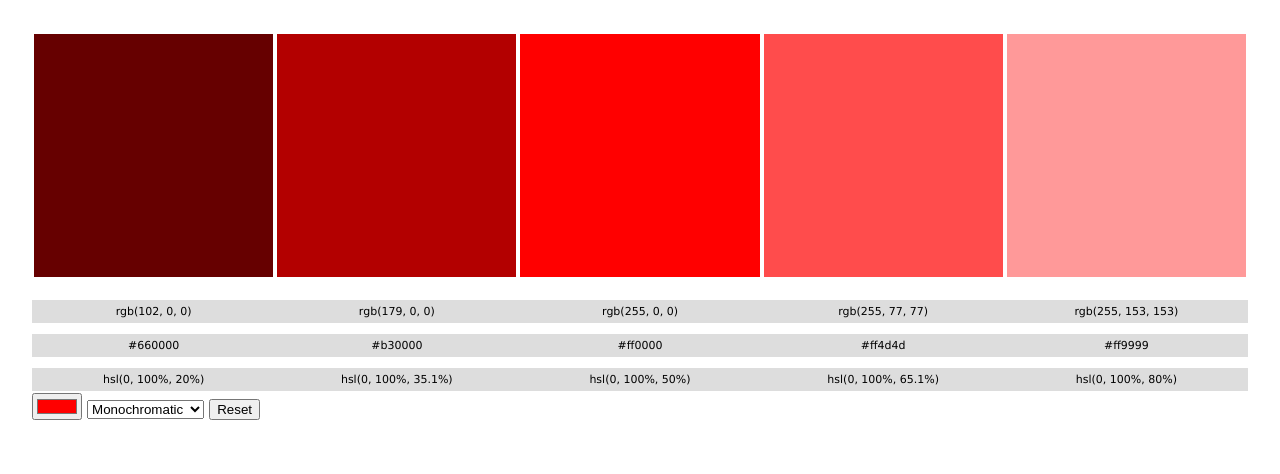
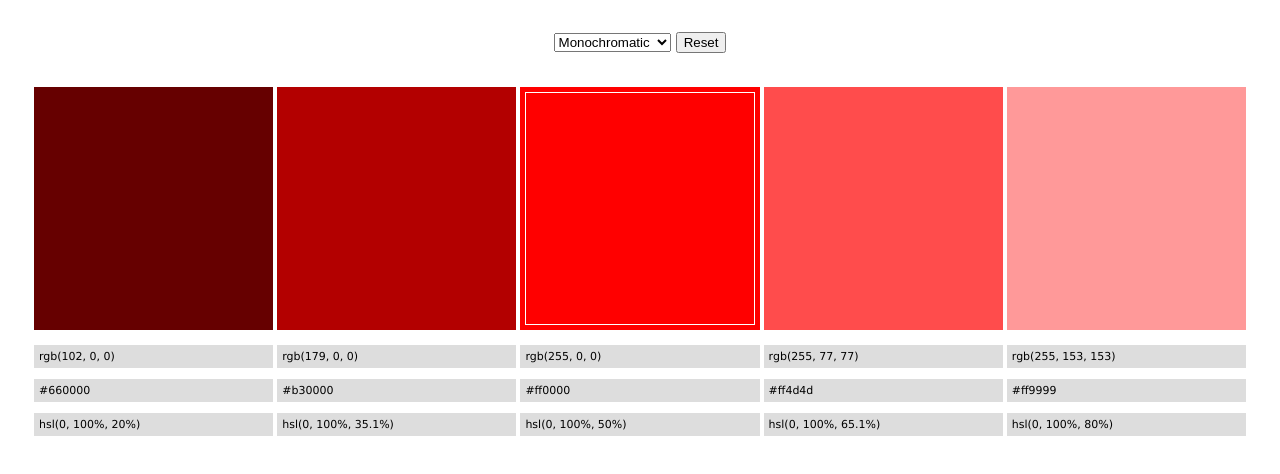
Before and after one commit to erik8036granberg/color-palette-redux-v2, a plain HTML site: page index.html in a window 1280 px wide. Drawn offline with Linux system fonts and the light colour scheme.

Commit message:
Color picker integrated in middle box - test browsers!

```diff
--- a/index.html
+++ b/index.html
@@ -13,22 +13,7 @@
 
     <div class="wrapper">
 
-        <div class="boxwrapper">
-            <div id="box_1" class="colorbox"></div>
-            <div id="box_2" class="colorbox"></div>
-            <div id="box_3" class="colorbox"></div>
-            <div id="box_4" class="colorbox"></div>
-            <div id="box_5" class="colorbox"></div>
-            <div id="box_1_label" class="label"></div>
-            <div id="box_2_label" class="label"></div>
-            <div id="box_3_label" class="label"></div>
-            <div id="box_4_label" class="label"></div>
-            <div id="box_5_label" class="label"></div>
-        </div>
-
-        <div class="panel">
-
-            <input type="color" id="colorWell" value="#FF0000">
+        <div class="panelwrapper">
 
             <select id="selectColor">
                 <option value="Monochromatic">Monochromatic</option>
@@ -43,6 +28,23 @@
 
         </div>
 
+        <div class="boxwrapper">
+            <div id="box_1" class="colorbox"></div>
+            <div id="box_2" class="colorbox"></div>
+            <div id="box_3" class="colorbox">
+                <div class="container">
+                    <input type="color" id="colorWell" value="#FF0000" class="field-radio">
+                    <span class="container" id="color_val"></span>
+                </div>
+            </div>
+            <div id="box_4" class="colorbox"></div>
+            <div id="box_5" class="colorbox"></div>
+            <div id="box_1_label" class="label"></div>
+            <div id="box_2_label" class="label"></div>
+            <div id="box_3_label" class="label"></div>
+            <div id="box_4_label" class="label"></div>
+            <div id="box_5_label" class="label"></div>
+        </div>
 
         <script src="script.js"></script>
 </body>
--- a/style.css
+++ b/style.css
@@ -18,8 +18,14 @@ body {
 .wrapper {
   padding: 2rem;
   max-width: 1280px;
+  height: auto;
   margin: 0 auto;
+}
 
+.panelwrapper {
+  margin: 0 auto;
+  padding: 0 0 2rem 0;
+  text-align: center;
 }
 
 .boxwrapper {
@@ -27,23 +33,61 @@ body {
   grid-template-columns: repeat(5, 1fr);
 }
 
-.wrapper .colorbox {
+.colorbox {
   padding-top: 100%;
   border: solid 2px rgb(255, 255, 255);
 }
 
-.wrapper .label {
-  font-size: 11px;
-  height: 30px;
-  text-align: center;
-  margin: 10px 0;
+#box_3 {
+  position: relative;
+  transition: 0.5s;
 }
 
-.wrapper .label p {
+#box_3:before {
+  content: " ";
+  position: absolute;
+  z-index: 50;
+  top: 5px;
+  left: 5px;
+  right: 5px;
+  bottom: 5px;
+  border: 1px solid #ffffff;
+  pointer-events: none;
+}
+
+#box_3:hover {
+  transform: scale(0.9);
+}
+
+.label {
+  font-size: 11px;
+  height: auto;
+  text-align: left;
+  padding: 2px;
+}
+
+.label p {
   background-color: #dddddd;
   padding: 5px;
 }
 
-.panel {
-  padding: 4rem 0 0 0;
+#colorWell {
+  position: absolute;
+  top: 0;
+  left: 0;
+  height: 100% !important;
+  width: 100% !important;
+  border: none;
+  outline: none;
+  -webkit-appearance: none;
+  opacity: 0;
 }
+
+#colorWell::-webkit-color-swatch-wrapper {
+  padding: 0;
+}
+
+#colorWell::-webkit-color-swatch {
+  border: none;
+  border-radius: 100%;
+}
```
Also changed, not shown: script.js (+14 -0 lines).
